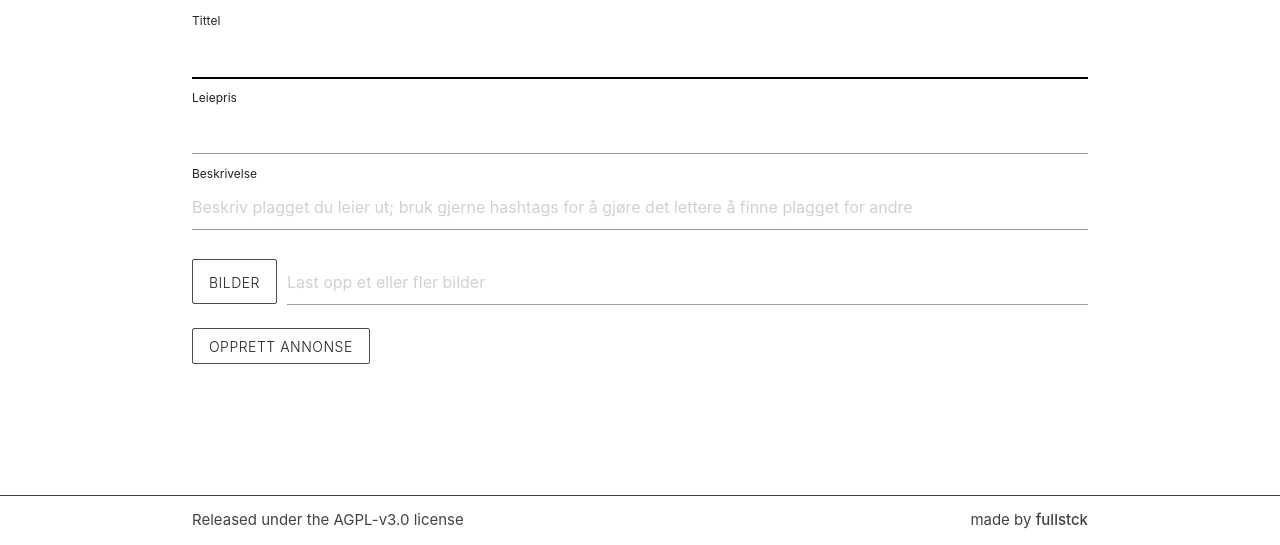
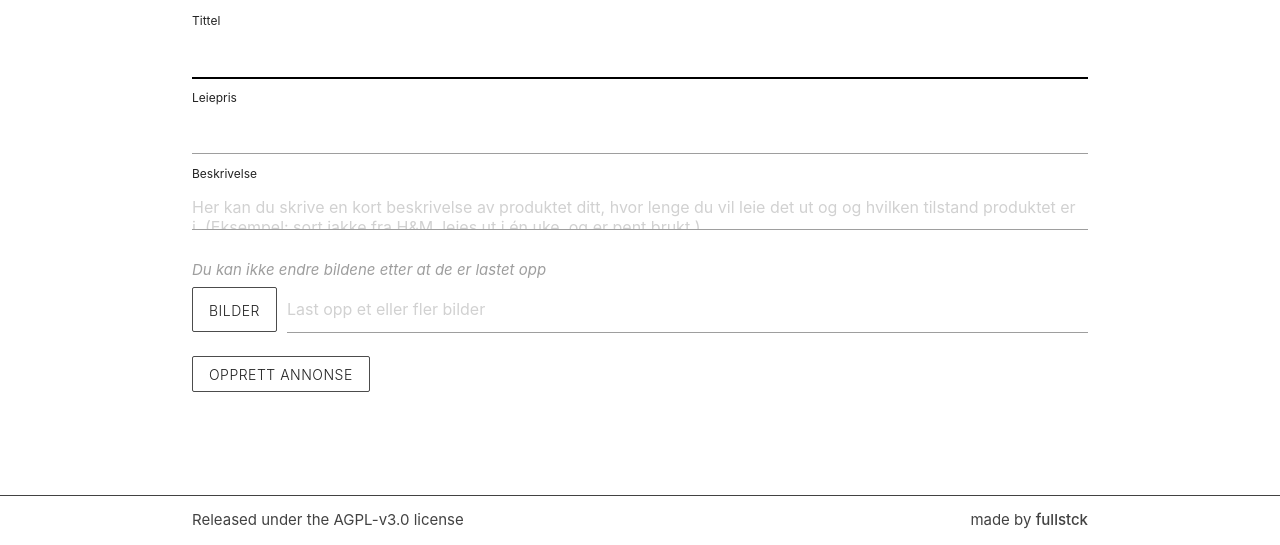
Before and after one commit to FredrikAugust/leiestedet, a Rails app: page /listing/new in a window 1280 px wide. Shown: the part 255-800 px from the top of the page. Run offline with Rails 7, Linux system fonts and the light colour scheme; a user stored in the database is signed in; style sheets or scripts are compiled from the project's sources; parts of the project's set-up code (start-up, migrations or seed data) failed here and were passed over; some libraries are stand-ins or nearby versions.

Commit message:
change some text on listing#new and update favicon

```diff
--- a/app/assets/stylesheets/listing.scss
+++ b/app/assets/stylesheets/listing.scss
@@ -84,3 +84,8 @@ form .card-panel {
 .listing-placeholder {
   text-align: center;
 }
+
+.image-disclaimer {
+  display: block;
+  margin: 5px 0;
+}
--- a/app/views/layouts/application.html.erb
+++ b/app/views/layouts/application.html.erb
@@ -11,6 +11,7 @@
     <%= stylesheet_link_tag    'application', media: 'all' %>
     <%= javascript_include_tag 'application' %>
     <script src="https://maps.googleapis.com/maps/api/js?key=<%= ENV["GMAPS_API_KEY"] %>&libraries=places&callback=initMap" async defer></script>
+    <%= favicon_link_tag %>
   </head>
 
   <body>
--- a/app/views/listing/new.html.erb
+++ b/app/views/listing/new.html.erb
@@ -19,9 +19,10 @@
 
   <%= f.label :description, 'Beskrivelse' %>
   <%= f.text_area :description, class: 'materialize-textarea', placeholder:
-    'Beskriv plagget du leier ut; bruk gjerne hashtags for å gjøre det lettere å finne plagget for andre' %>
+    'Her kan du skrive en kort beskrivelse av produktet ditt, hvor lenge du vil leie det ut og og hvilken tilstand produktet er i. (Eksempel: sort jakke fra H&M, leies ut i én uke, og er pent brukt.)' %>
 
   <div class="file-field input-field">
+    <em class='grey-text image-disclaimer'>Du kan ikke endre bildene etter at de er lastet opp</em>
     <div class="btn">
       <span>Bilder</span>
       <%= f.file_field :listingimages, multiple: true %>
```
Also changed, not shown: app/assets/images/favicon.ico (added), app/assets/images/leiestedet_frontpage.jpg, public/favicon.ico (deleted).
